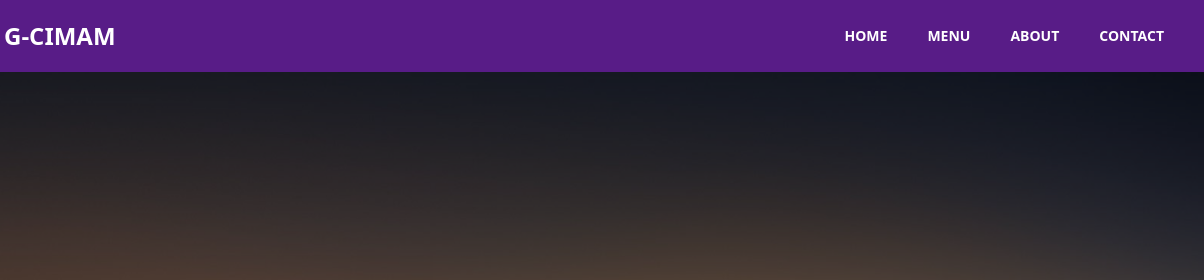
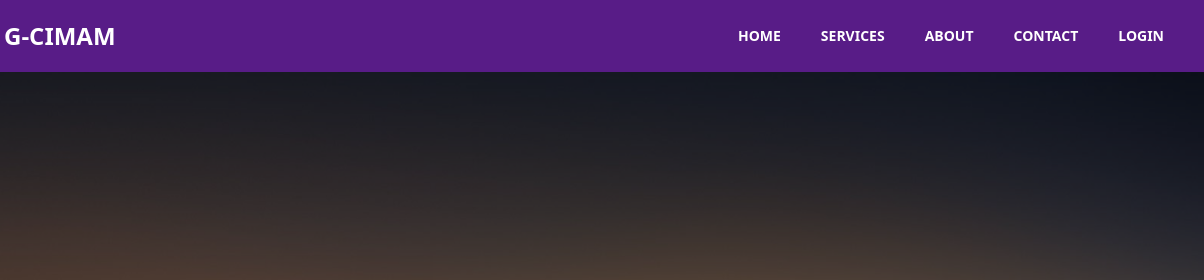
Before and after one commit to chriskelemba/groupproject, a website: page public/index.html in a window 1280 px wide. Shown: the top 280 px of the page, 76-1280 px from the left. Drawn offline with nearby package versions, Linux system fonts and the light colour scheme.

Commit message:
modified index

```diff
--- a/public/index.html
+++ b/public/index.html
@@ -21,13 +21,16 @@
                     <a href="#home">Home</a>
                 </li>
                 <li class="hover:text-gray-700">
-                    <a href="#menu">Menu</a>
+                    <a href="#services">services</a>
                 </li>
                 <li class="hover:text-gray-700" >
                     <a href="#about">About</a>
                 </li>
                 <li class="hover:text-gray-700">
                     <a href="#contact">Contact</a>
+                </li>
+                <li class="hover:text-gray-700">
+                    <a href="#Login">Login</a>
                 </li>
             </ul>
         </div>
```
